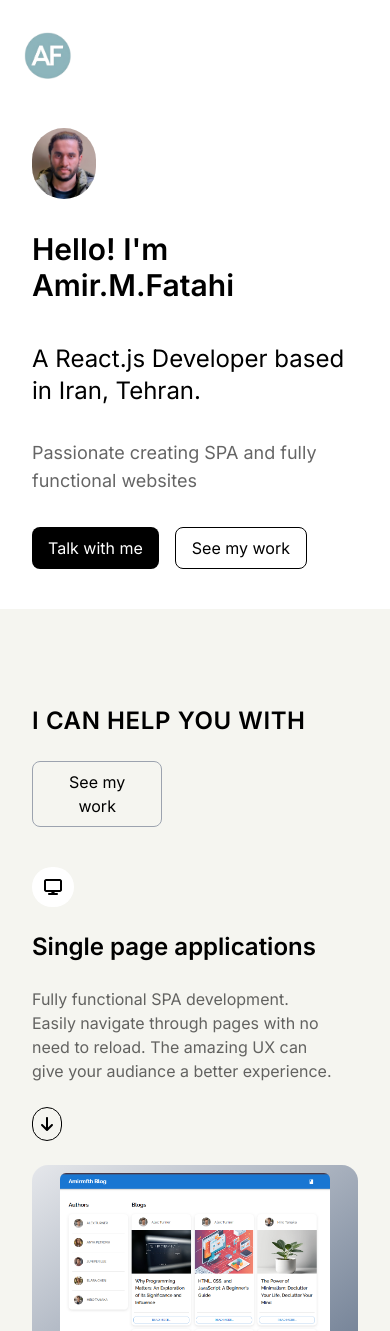
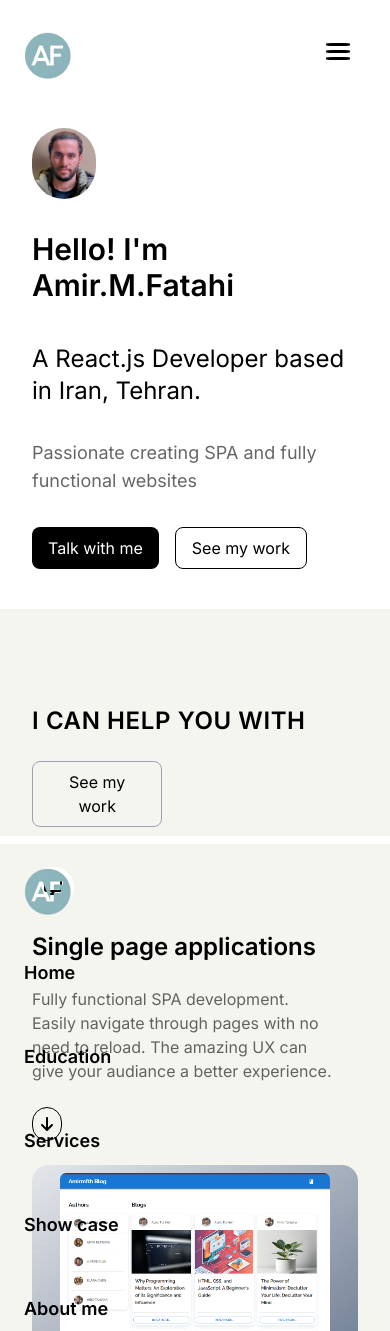
Before and after one commit to Amirmfth/Amirmfth-website, a React (Vite) app: page / in a window 390 px wide. Shown: the top 1331 px of the page. Built offline with nearby package versions, Linux system fonts and the light colour scheme.

Commit message:
added Mobile menu and hambergerBtn

```diff
--- /dev/null
+++ b/src/components/navbar/HamburgerBtn.jsx
@@ -0,0 +1,29 @@
+import { useEffect, useRef } from "react";
+import styles from "./HamburgerBtn.module.css";
+
+function HamburgerBtn({ setOpenMenu }) {
+  const hamburgerBtn = useRef(null);
+
+  // handlers
+  const menuHandler = (e) => {
+    hamburgerBtn.current.classList.toggle(styles["open"]);
+    setOpenMenu((prevValue) => !prevValue);
+  };
+
+  return (
+    <button
+      id="menu-btn"
+      className={`z-30 self-center pr-16 block md:hidden focus:outline-none ${styles["hamburger"]}`}
+      onClick={menuHandler}
+      ref={hamburgerBtn}
+    >
+      <span className={`${styles["hamburger-top"]} dark:bg-white`}></span>
+      <span className={`${styles["hamburger-middle"]} dark:bg-white`}></span>
+      <span className={`${styles["hamburger-bottom"]} dark:bg-white`}></span>
+    </button>
+  );
+}
+
+export default HamburgerBtn;
+
+// menuBtns.forEach((menuBtn) => menuBtn.addEventListener("click", menuHandler));
--- /dev/null
+++ b/src/components/navbar/HamburgerBtn.module.css
@@ -0,0 +1,48 @@
+.hamburger {
+  cursor: pointer;
+  width: 24px;
+  height: 24px;
+  transition: all 0.25s;
+  position: relative;
+}
+
+.hamburger-top,
+.hamburger-middle,
+.hamburger-bottom {
+  content: "";
+  position: absolute;
+  width: 24px;
+  height: 3px;
+  top: 0;
+  left: 0;
+  border-radius: 25%;
+  background: #000;
+  transform: rotate(0);
+  transition: all 0.5s;
+}
+
+.hamburger-middle {
+  transform: translateY(7px);
+}
+
+.hamburger-bottom {
+  transform: translateY(14px);
+  background: #000;
+}
+
+.open {
+  transform: rotate(90deg);
+  transform: translateY(0px);
+}
+
+.open .hamburger-top {
+  transform: rotate(45deg) translateY(6px) translateX(6px);
+}
+
+.open .hamburger-middle {
+  display: none;
+}
+
+.open .hamburger-bottom {
+  transform: rotate(-45deg) translateY(6px) translateX(-6px);
+}
--- /dev/null
+++ b/src/components/navbar/MobileMenu.jsx
@@ -0,0 +1,63 @@
+import SwitchThemeBtn from "./SwitchThemeBtn";
+import TimeBox from "./TimeBox";
+
+function MobileMenu({ openMenu }) {
+  return (
+    <div
+      id="menu"
+      className={`fixed inset-0 z-20 ${
+        openMenu ? " flex h-screen" : "h-0 "
+      }  flex-col items-center self-end w-full px-6 py-1 space-y-8  duration-300 bg-white dark:bg-black`}
+    >
+      {/* Logo */}
+      <div className="flex w-full mt-7 items-center justify-start ">
+        <img
+          src="/assets/images/my-website-logo-webp.webp"
+          alt="logo"
+          className="w-12"
+        />
+      </div>
+      {/* Item 1 */}
+      <div className="w-full py-3 text-left font-semibold text-lg">
+        <a href="#features" className="block hover:text-softRed">
+          Home
+        </a>
+      </div>
+      {/* Item 2 */}
+      <div className="w-full py-3 text-left font-semibold text-lg">
+        <a href="#download" className="block hover:text-softRed">
+          Education
+        </a>
+      </div>
+      {/* Item 3 */}
+      <div className="w-full py-3 text-left font-semibold text-lg">
+        <a href="#faq" className="block hover:text-softRed">
+          Services
+        </a>
+      </div>
+      {/* Item 4 */}
+      <div className="w-full py-3 text-left font-semibold text-lg">
+        <a href="#" className="block hover:text-softRed">
+          Show case
+        </a>
+      </div>
+      {/* Item 5 */}
+      <div className="w-full py-3 text-left font-semibold text-lg">
+        <a href="#" className="block hover:text-softRed">
+          About me
+        </a>
+      </div>
+      {/* TimeBox */}
+      <TimeBox />
+      {/* Buttons */}
+      <div className="flex  w-full justify-between items-center px-2 py-4 rounded-2xl border-2 border-black dark:border-white">
+        <SwitchThemeBtn />
+        <button className="p-3 text-white  border-2 border-black rounded-xl bg-black hover:bg-white hover:text-black dark:bg-light-gray dark:border-light-gray dark:text-black dark:hover:bg-black dark:hover:text-light-gray duration-200">
+          Contact Me
+        </button>
+      </div>
+    </div>
+  );
+}
+
+export default MobileMenu;
--- a/src/components/navbar/NavButtons.jsx
+++ b/src/components/navbar/NavButtons.jsx
@@ -1,12 +1,16 @@
-import SwitchThemeBtn from "./SwitchThemeBtn"
+import SwitchThemeBtn from "./SwitchThemeBtn";
+import TimeBox from "./TimeBox";
 
 function NavButtons() {
   return (
     <div className="hidden items-center justify-center space-x-4 md:flex">
-       <SwitchThemeBtn />
-      <button className="p-3 text-white  border-2 border-black rounded-xl bg-black hover:bg-white hover:text-black dark:bg-light-gray dark:border-light-gray dark:text-black dark:hover:bg-black dark:hover:text-light-gray duration-200">Contact Me</button>
+      <TimeBox />
+      <SwitchThemeBtn />
+      <button className="p-3 text-white  border-2 border-black rounded-xl bg-black hover:bg-white hover:text-black dark:bg-light-gray dark:border-light-gray dark:text-black dark:hover:bg-black dark:hover:text-light-gray duration-200">
+        Contact Me
+      </button>
     </div>
-  )
+  );
 }
 
-export default NavButtons
+export default NavButtons;
--- a/src/components/navbar/Navbar.jsx
+++ b/src/components/navbar/Navbar.jsx
@@ -1,13 +1,19 @@
+import { useState } from "react";
+import HamburgerBtn from "./HamburgerBtn";
+import MobileMenu from "./MobileMenu";
 import NavButtons from "./NavButtons";
 import Navitems from "./NavItems";
 
 function Navbar() {
+  const [openMenu, setOpenMenu] = useState(false)
   return (
     <nav className="fixed z-40 left-0 top-0 right-0 w-full bg-white dark:bg-black">
       <div className="container flex mb-8 mx-auto pt-8  justify-between">
         <Navitems />
         <NavButtons />
+        <HamburgerBtn  setOpenMenu={setOpenMenu}/>
       </div>
+      <MobileMenu openMenu={openMenu} />
     </nav>
   );
 }
--- /dev/null
+++ b/src/components/navbar/TimeBox.jsx
@@ -0,0 +1,31 @@
+import { useEffect, useState } from "react";
+
+function TimeBox() {
+    const [timeBox, setTimeBox] = useState("");
+
+  // effects
+  useEffect(() => {
+    displayTime();
+  }, []);
+
+  const displayTime = (timeZone) => {
+    setInterval(() => {
+      const now = new Date();
+      const localTime = now.toLocaleString("en-US", {
+        timeZone,
+        hour: "numeric",
+        minute: "numeric",
+        second: "numeric",
+      });
+      setTimeBox(localTime);
+    }, 1000);
+  };
+  return (
+    <div className="flex w-full flex-col justify-between">
+    <p className="text-left opacity-60">Tehran, Iran</p>
+    <div className="text-sm font-semibold">{timeBox}</div>
+  </div>
+  )
+}
+
+export default TimeBox
--- a/src/pages/components/Hero.jsx
+++ b/src/pages/components/Hero.jsx
@@ -2,7 +2,7 @@ import React from "react";
 
 function Hero() {
   return (
-    <section id="hero">
+    <section data-aos="fade-up" id="hero">
       <div className="container flex flex-col mx-auto px-8 p-32  pb-10 space-y-10  md:flex-row md:items-start md:space-y-0 md:space-x-20 md:pt-60">
         {/* Name & profile Image */}
         <div className="flex flex-col space-y-8">
```
